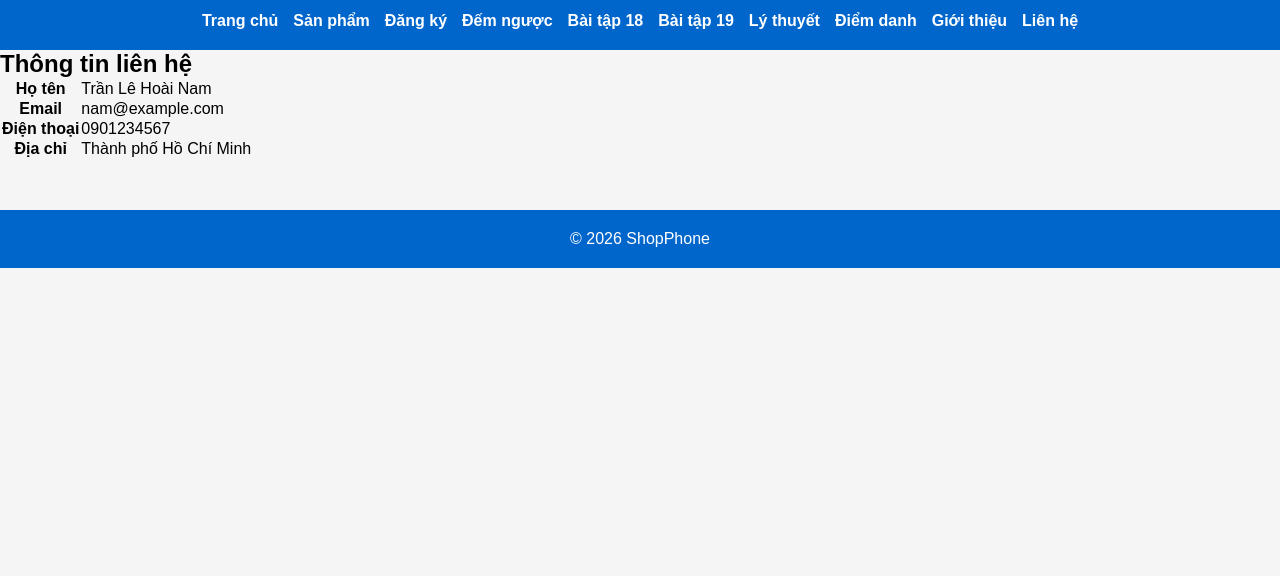
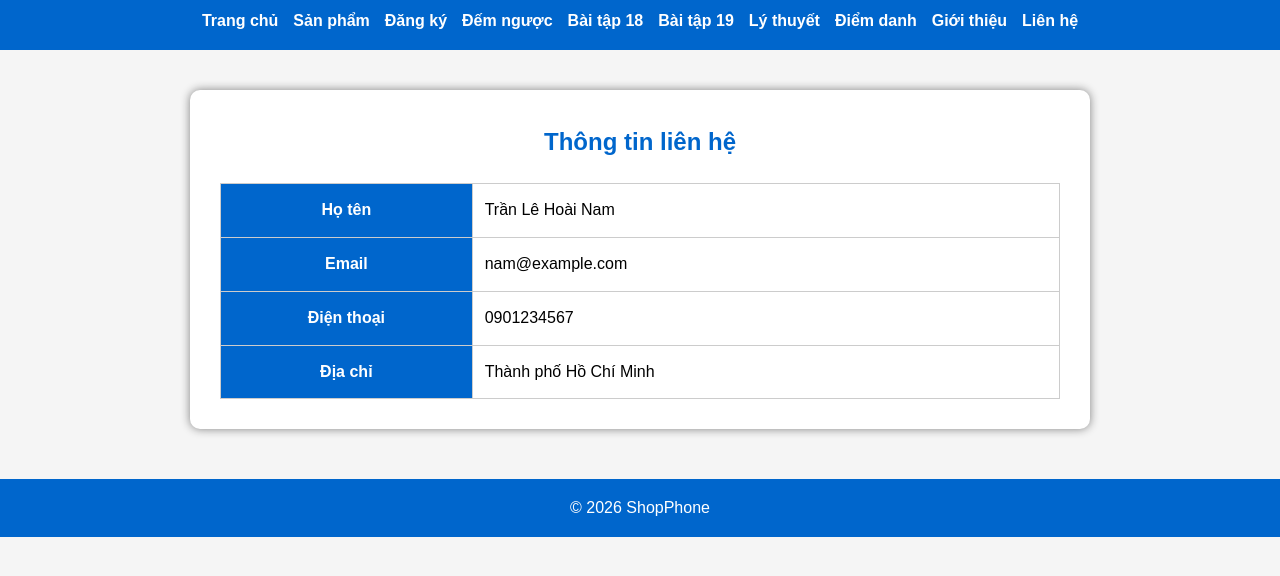
Before and after one commit to bing6780/bandienthoai1, a plain HTML site: page contact.html in a window 1280 px wide. Shown: the part 60-636 px from the top of the page. Drawn offline with Linux system fonts and the light colour scheme.

Commit message:
Update style.css

```diff
--- a/css/style.css
+++ b/css/style.css
@@ -523,3 +523,69 @@ margin-top:10px;
     border:4px solid #0066cc;
 
 }
+.about,
+.contact{
+
+    width:90%;
+
+    max-width:900px;
+
+    margin:40px auto;
+
+    background:white;
+
+    padding:30px;
+
+    border-radius:10px;
+
+    box-shadow:0 0 10px gray;
+
+    line-height:1.8;
+
+}
+
+.about h2,
+.contact h2{
+
+    text-align:center;
+
+    color:#0066cc;
+
+    margin-bottom:20px;
+
+}
+
+.about ul{
+
+    margin-left:25px;
+
+    margin-top:10px;
+
+}
+
+.contact table{
+
+    width:100%;
+
+    border-collapse:collapse;
+
+}
+
+.contact th,
+.contact td{
+
+    border:1px solid #ccc;
+
+    padding:12px;
+
+}
+
+.contact th{
+
+    width:30%;
+
+    background:#0066cc;
+
+    color:white;
+
+}
```
